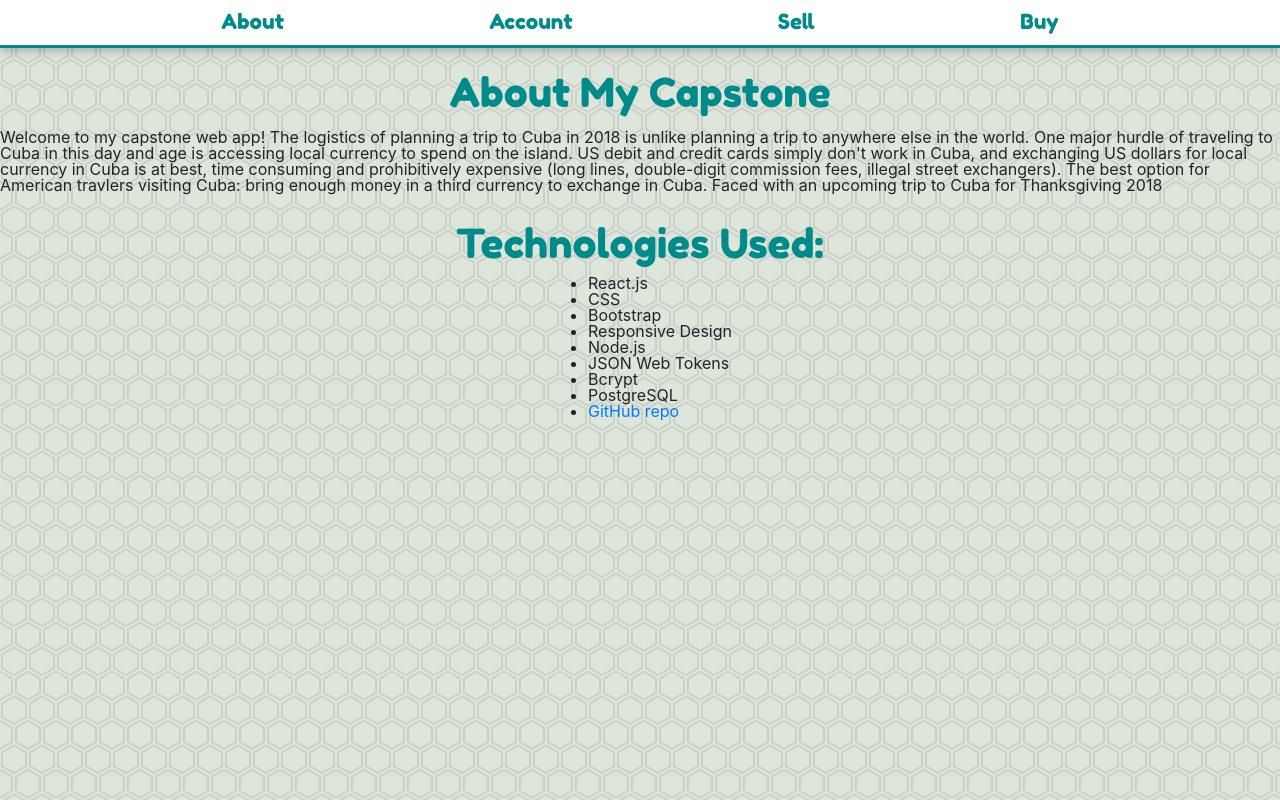
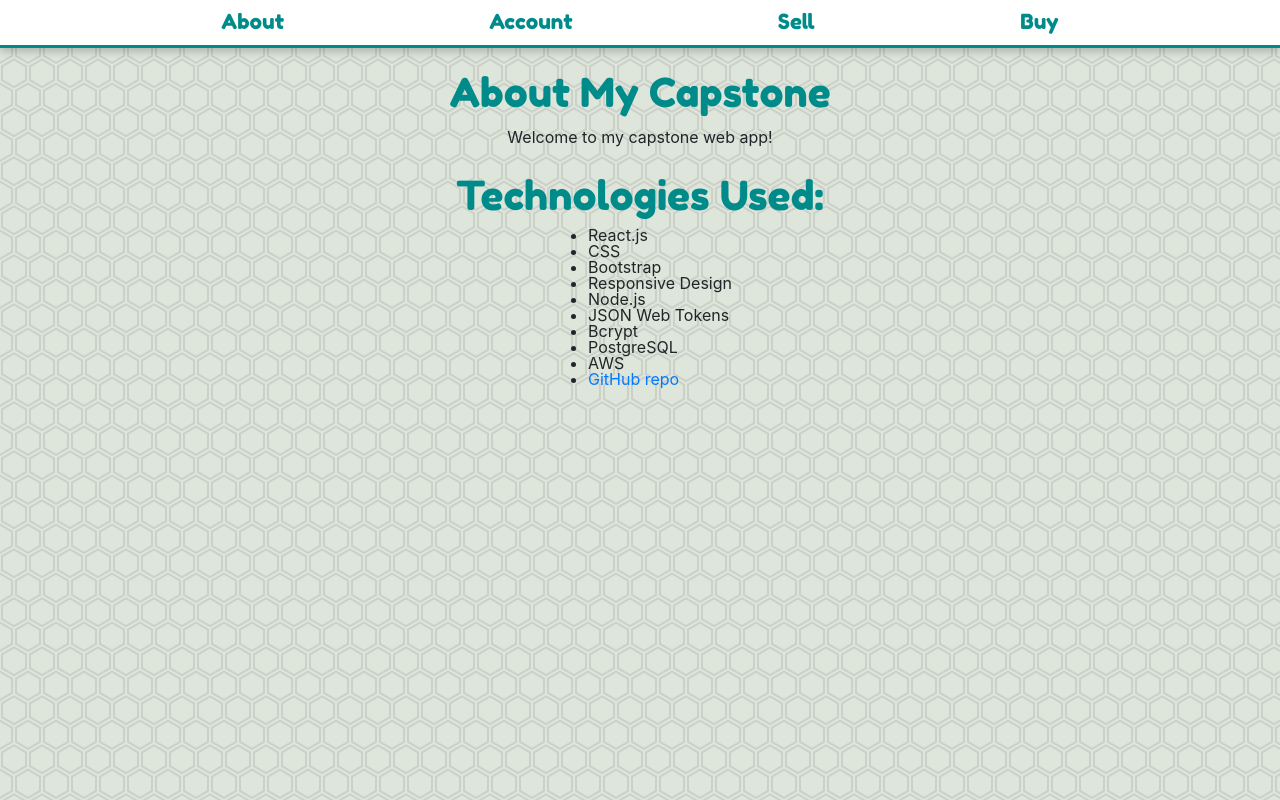
Before and after one commit to stevenberk/capstone, a React (Create React App) app in the folder capstone-app/: page / in a window 1280 px wide. Built offline with nearby package versions, Linux system fonts and the light colour scheme.

Commit message:
changed about page

```diff
--- a/capstone-app/src/About.js
+++ b/capstone-app/src/About.js
@@ -12,7 +12,9 @@ render(){
     return(
         <div className="submaincontainter">
         <h1 className="pageheader">About My Capstone</h1>
-        <p>Welcome to my capstone web app! The logistics of planning a trip to Cuba in 2018 is unlike planning a trip to anywhere else in the world. One major hurdle of traveling to Cuba in this day and age is accessing local currency to spend on the island. US debit and credit cards simply don't work in Cuba, and exchanging US dollars for local currency in Cuba is at best, time consuming and prohibitively expensive (long lines, double-digit commission fees, illegal street exchangers). The best option for American travlers visiting Cuba: bring enough money in a third currency to exchange in Cuba. Faced with an upcoming trip to Cuba for Thanksgiving 2018</p>
+        <p>Welcome to my capstone web app!
+            {/* The logistics of planning a trip to Cuba in 2018 is unlike planning a trip to anywhere else in the world. One major hurdle of traveling to Cuba in this day and age is accessing local currency to spend on the island. US debit and credit cards simply don't work in Cuba, and exchanging US dollars for local currency in Cuba is at best, time consuming and prohibitively expensive (long lines, double-digit commission fees, illegal street exchangers). The best option for American travlers visiting Cuba: bring enough money in a third currency to exchange in Cuba. Faced with an upcoming trip to Cuba for Thanksgiving 2018 */}
+        </p>
         <h1 className="pageheader">Technologies Used:</h1>
         <ul>
             <li>
@@ -40,7 +42,10 @@ render(){
                 PostgreSQL
             </li>
             <li>
-            <a href="https://github.com/stevenberk/Capstone-react-app">GitHub repo</a>
+                AWS
+            </li>
+            <li>
+            <a href="https://github.com/stevenberk/Capstone">GitHub repo</a>
             </li>
         </ul>
 
```
